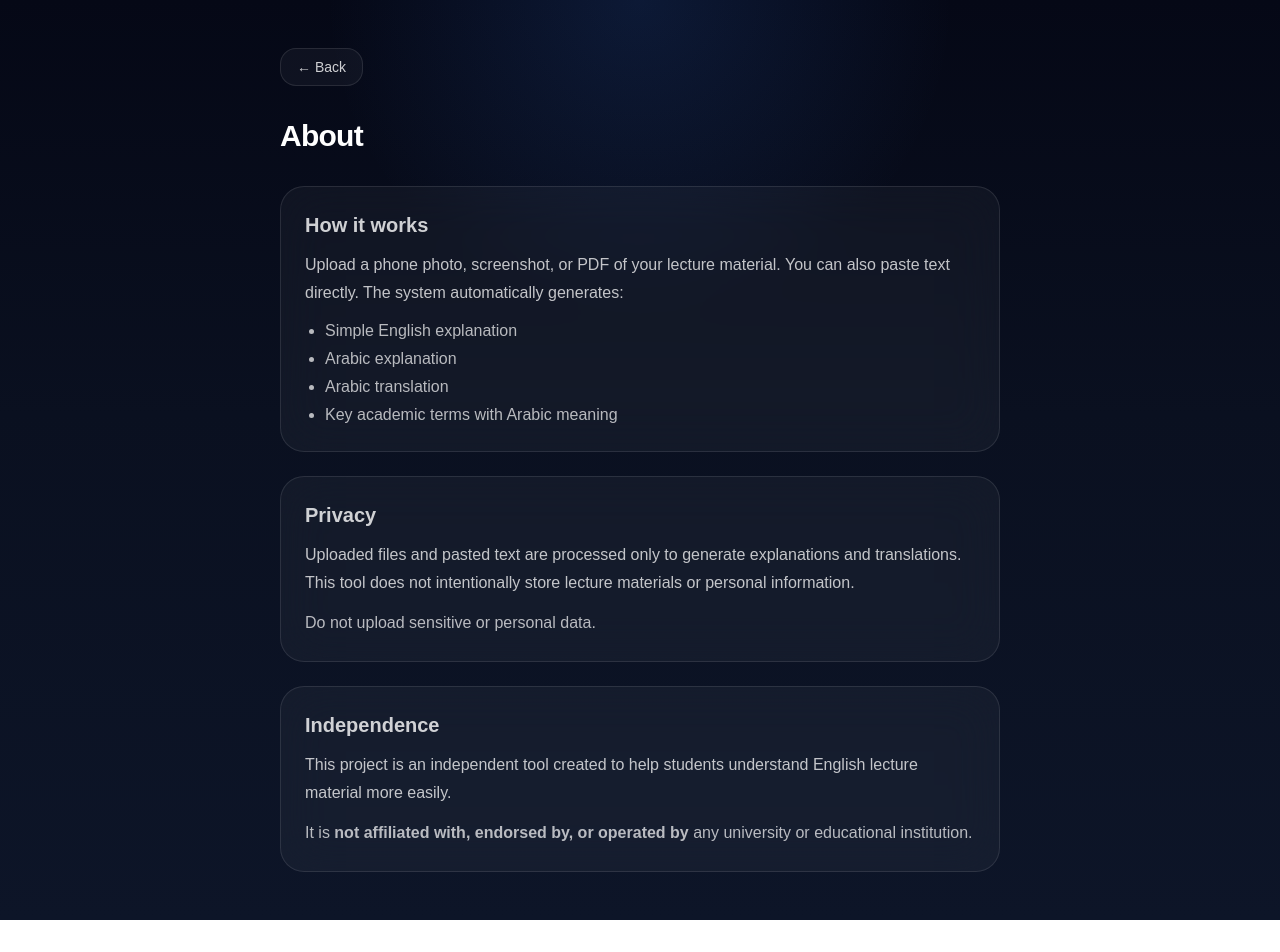
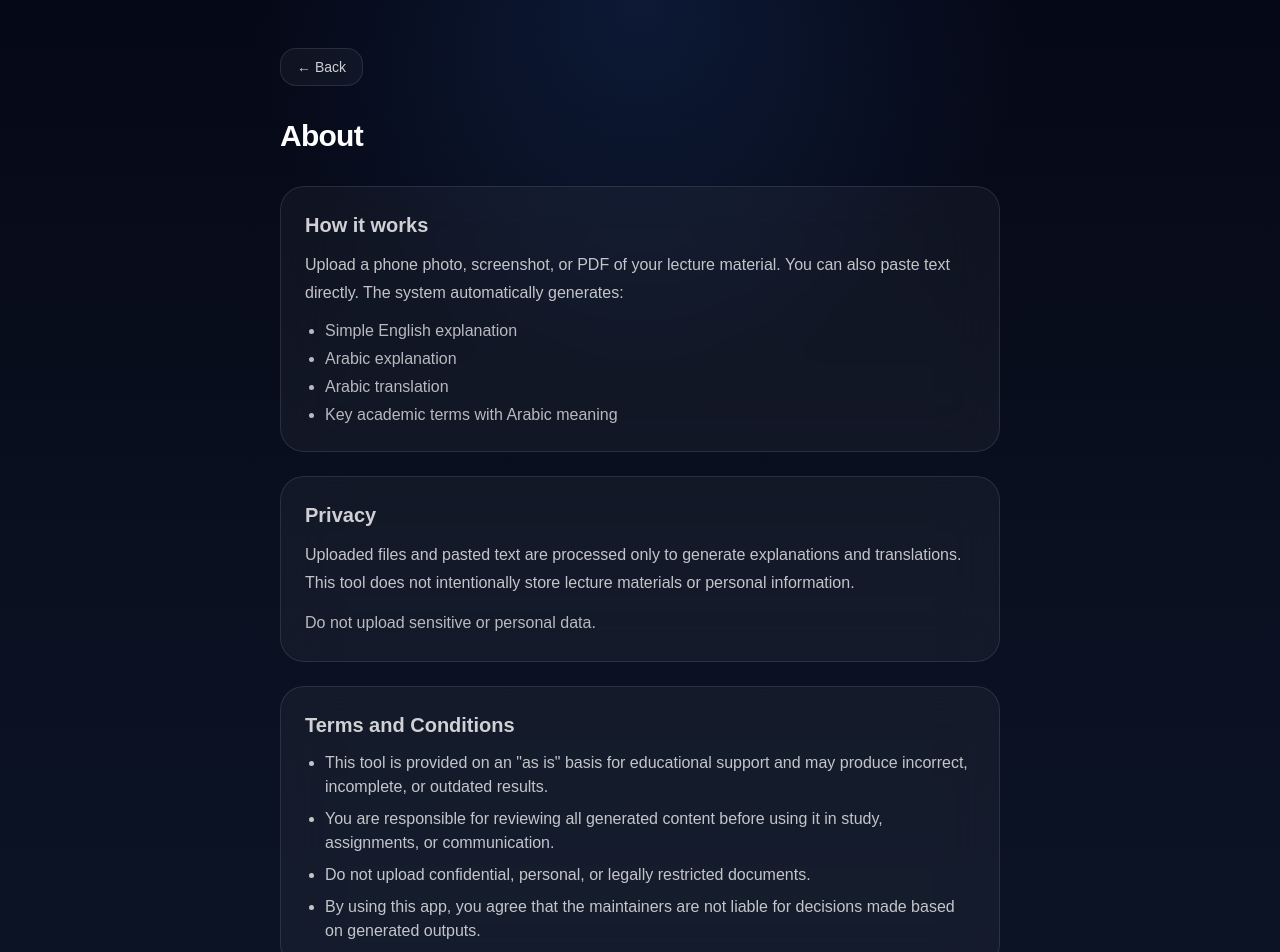
Before and after one commit to sallaxm/UDST-En-Ar-Translator, a Next.js app: page /about in a window 1280 px wide. Shown: the top 952 px of the page. Before the commit the page ends 920 px from the top, so only its background shows below. Built offline with nearby package versions, Linux system fonts and the light colour scheme.

Commit message:
Default to Arabic UI and add terms on About page

```diff
--- a/app/about/page.tsx
+++ b/app/about/page.tsx
@@ -47,6 +47,29 @@ export default function AboutPage() {
             </p>
           </section>
 
+
+          <section className="rounded-3xl border border-white/10 bg-white/[0.04] p-6 backdrop-blur-xl">
+            <h2 className="mb-3 text-xl font-semibold">Terms and Conditions</h2>
+
+            <ul className="list-disc space-y-2 pl-5 text-white/75">
+              <li>
+                This tool is provided on an &quot;as is&quot; basis for educational support and may produce
+                incorrect, incomplete, or outdated results.
+              </li>
+              <li>
+                You are responsible for reviewing all generated content before using it in study,
+                assignments, or communication.
+              </li>
+              <li>
+                Do not upload confidential, personal, or legally restricted documents.
+              </li>
+              <li>
+                By using this app, you agree that the maintainers are not liable for decisions made
+                based on generated outputs.
+              </li>
+            </ul>
+          </section>
+
           <section className="rounded-3xl border border-white/10 bg-white/[0.04] p-6 backdrop-blur-xl">
             <h2 className="mb-3 text-xl font-semibold">Independence</h2>
 
--- a/app/page.tsx
+++ b/app/page.tsx
@@ -60,7 +60,7 @@ const uiText = {
     appName: "المترجم",
     support: "دعم من الإنجليزية إلى العربية",
     translatorNav: "المترجم",
-    aboutNav: "حول",
+    aboutNav: "نبذة",
     languageToggle: "English",
     heading: "مترجم المحاضرات",
     subHeading: "ارفع صورة أو لقطة شاشة أو ملف PDF — أو الصق النص مباشرة.",
@@ -222,7 +222,7 @@ function LoadingLines({ arabic = false }: { arabic?: boolean }) {
 }
 
 export default function Dashboard() {
-  const [language, setLanguage] = useState<UiLanguage>("en");
+  const [language, setLanguage] = useState<UiLanguage>("ar");
   const [input, setInput] = useState("");
   const [selectedFile, setSelectedFile] = useState<File | null>(null);
   const [selectedFileName, setSelectedFileName] = useState("");
```
